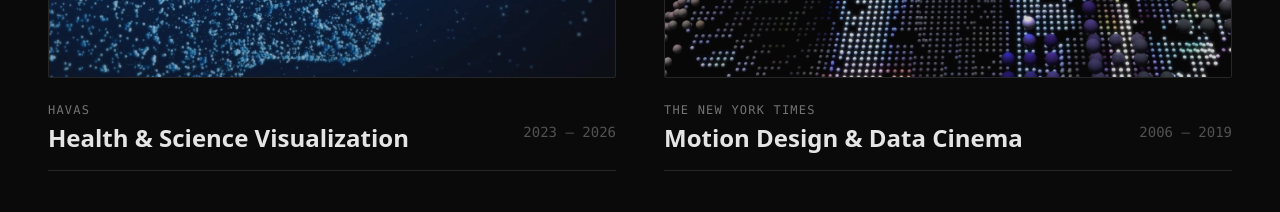
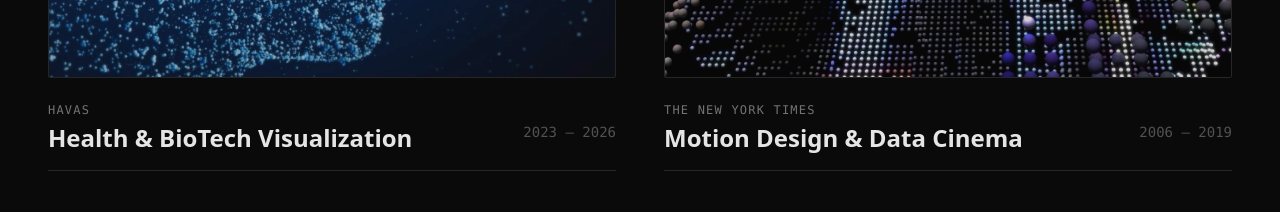
Before and after one commit to grahaphicsroberts/grahaphicsportfolio, a Next.js app: page / in a window 1280 px wide. Shown: the part 1380-1592 px from the top of the page. Built offline with nearby package versions, Linux system fonts and the light colour scheme.

Commit message:
HealthAndBiotechTitleChange

```diff
--- a/app/components/SelectedWorks.tsx
+++ b/app/components/SelectedWorks.tsx
@@ -7,7 +7,7 @@ import { ArrowUpRight } from "lucide-react";
 const WORKS = [
   // 1. Most Recent Leadership Role (This will be PINNED)
   {
-    title: "Health & Science Visualization",
+    title: "Health & BioTech Visualization",
     company: "Havas",
     year: "2023 — 2026",
     image: "/havas-hero.jpg",
```
